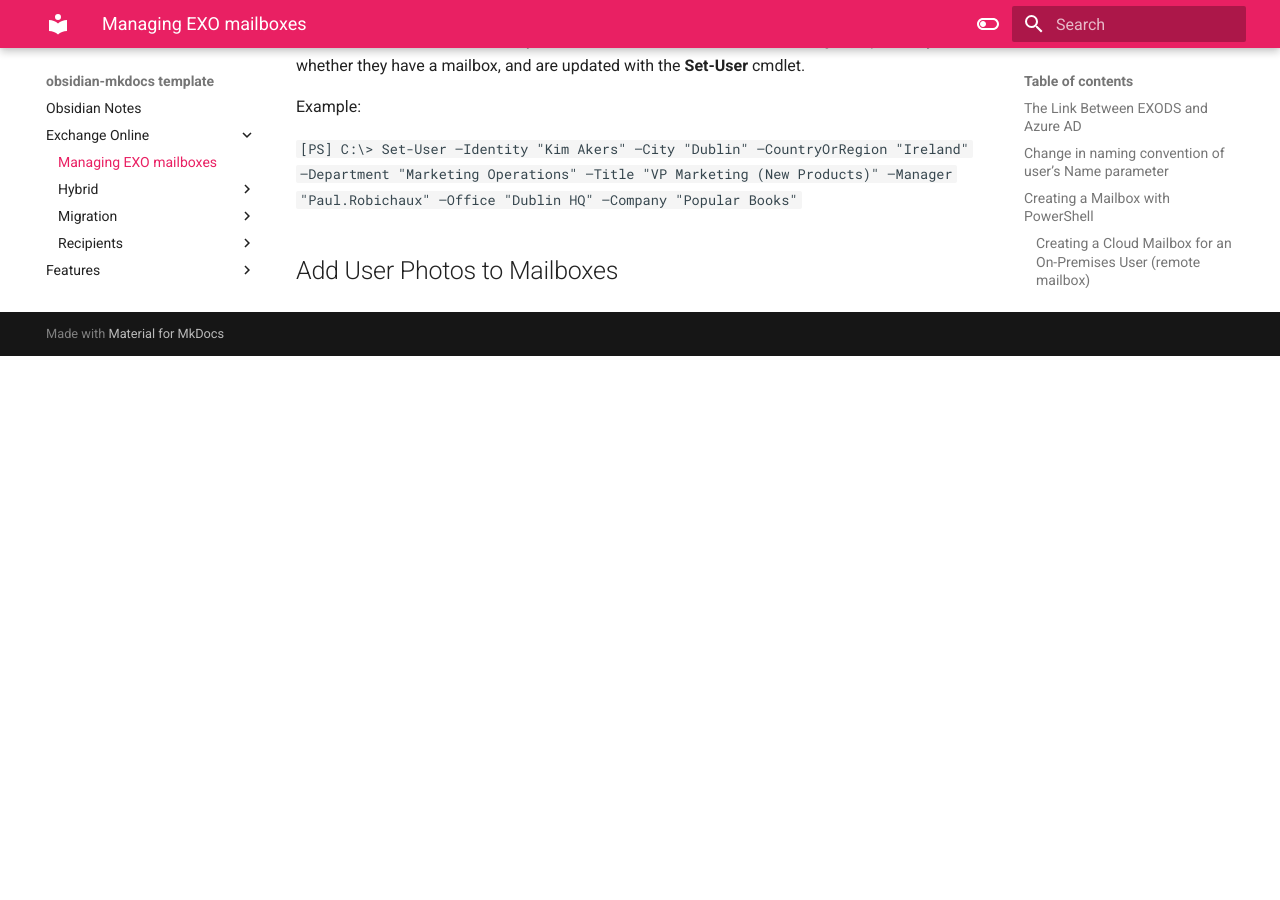
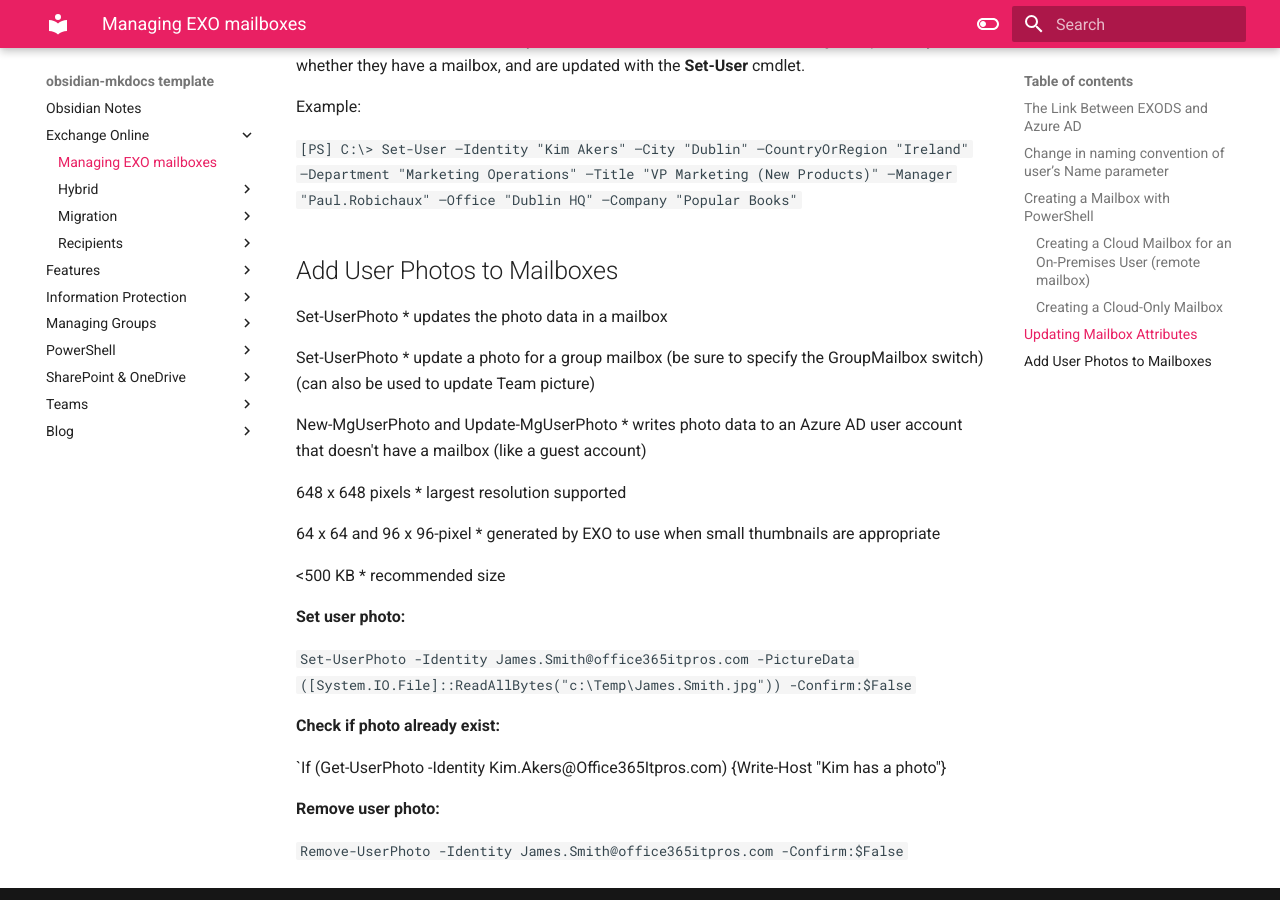
Before and after one commit to loujomer/toyee, an MkDocs documentation site: the page built from docs/Exchange Online/Managing EXO mailboxes.md, in a window 1280 px wide and 900 px high, scrolled down 1368 px. Built offline with MkDocs 1.6.1 and Material for MkDocs 9.7.7, drawn with Linux system fonts in a browser that asks for light colours; before the commit the page ends 1724 px from its top, so only the background shows below that.

Commit message:
Update Managing EXO mailboxes.md

```diff
--- a/docs/Exchange Online/Managing EXO mailboxes.md
+++ b/docs/Exchange Online/Managing EXO mailboxes.md
@@ -49,3 +49,35 @@
 
 
 ## Add User Photos to Mailboxes
+
+Set-UserPhoto
+* updates the photo data in a mailbox
+
+Set-UserPhoto
+* update a photo for a group mailbox (be sure to specify the GroupMailbox switch) (can also be used to update Team picture)
+
+New-MgUserPhoto and Update-MgUserPhoto
+* writes photo data to an Azure AD user account that doesn't have a mailbox (like a guest account)
+
+648 x 648 pixels
+* largest resolution supported
+
+64 x 64 and 96 x 96-pixel
+* generated by EXO to use when small thumbnails are appropriate
+
+<500 KB
+* recommended size
+
+**Set user photo:**
+
+`Set-UserPhoto -Identity James.Smith@office365itpros.com -PictureData`
+`([System.IO.File]::ReadAllBytes("c:\Temp\James.Smith.jpg")) -Confirm:$False`
+
+**Check if photo already exist:**
+
+`If (Get-UserPhoto -Identity Kim.Akers@Office365Itpros.com) {Write-Host "Kim has a photo"}
+
+
+**Remove user photo:**
+
+`Remove-UserPhoto -Identity James.Smith@office365itpros.com -Confirm:$False`
```
